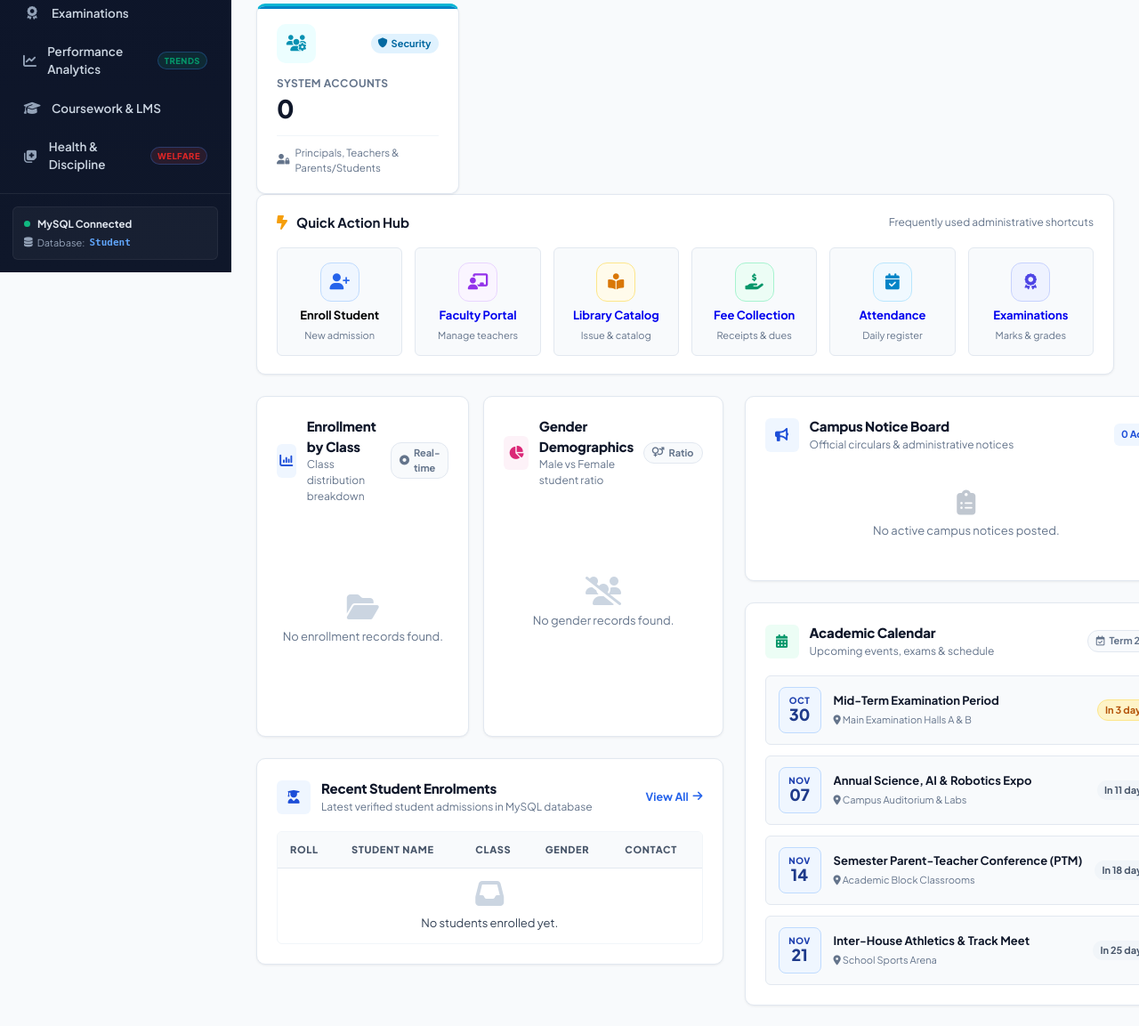
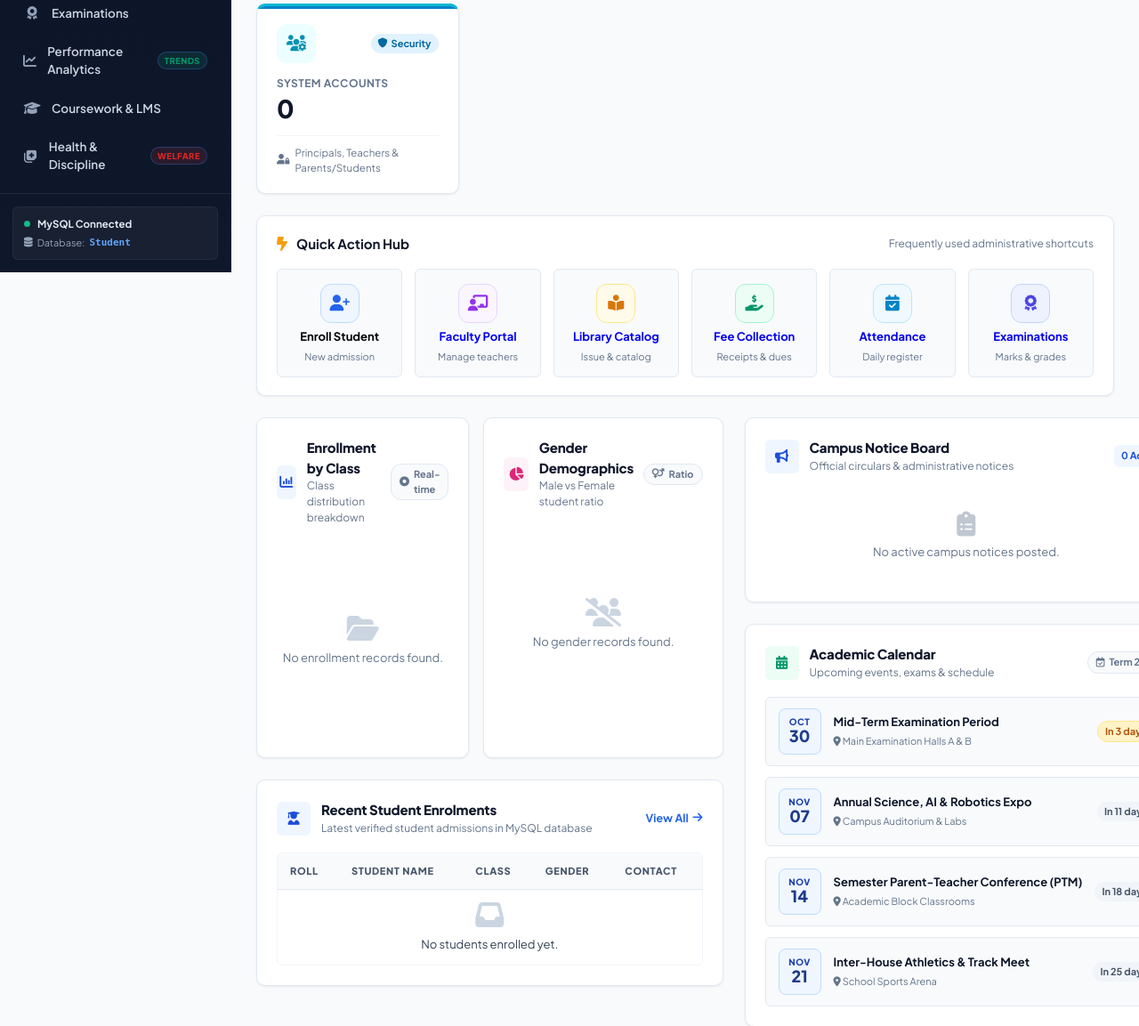
Before and after one commit to anshkumarsoni/School_Management_System, a Flask app: page / in a window 1280 px wide. Shown: the part 494-1647 px from the top of the page at 89% size. Run offline with Flask 3, Linux system fonts and the light colour scheme; the visitor is signed in with stand-in values (Sample User, id 1); data that the repository does not hold is empty.

Commit message:
updated code

```diff
--- a/static/css/style.css
+++ b/static/css/style.css
@@ -1931,6 +1931,7 @@ select.filter-input {
     border-radius: var(--radius-md);
     padding: 20px 22px;
     box-shadow: var(--shadow-sm);
+    margin-top: 24px;
     margin-bottom: 24px;
 }
 
--- a/templates/dashboard.html
+++ b/templates/dashboard.html
@@ -192,7 +192,7 @@
     </div>
 
     <!-- 3. Quick Action Hub (Action Center) -->
-    <div class="quick-action-hub">
+    <div class="quick-action-hub" style="margin-top: 24px;">
         <div class="section-mini-header">
             <div class="mini-header-title">
                 <i class="fa-solid fa-bolt-lightning" style="color: #f59e0b;"></i>
```
